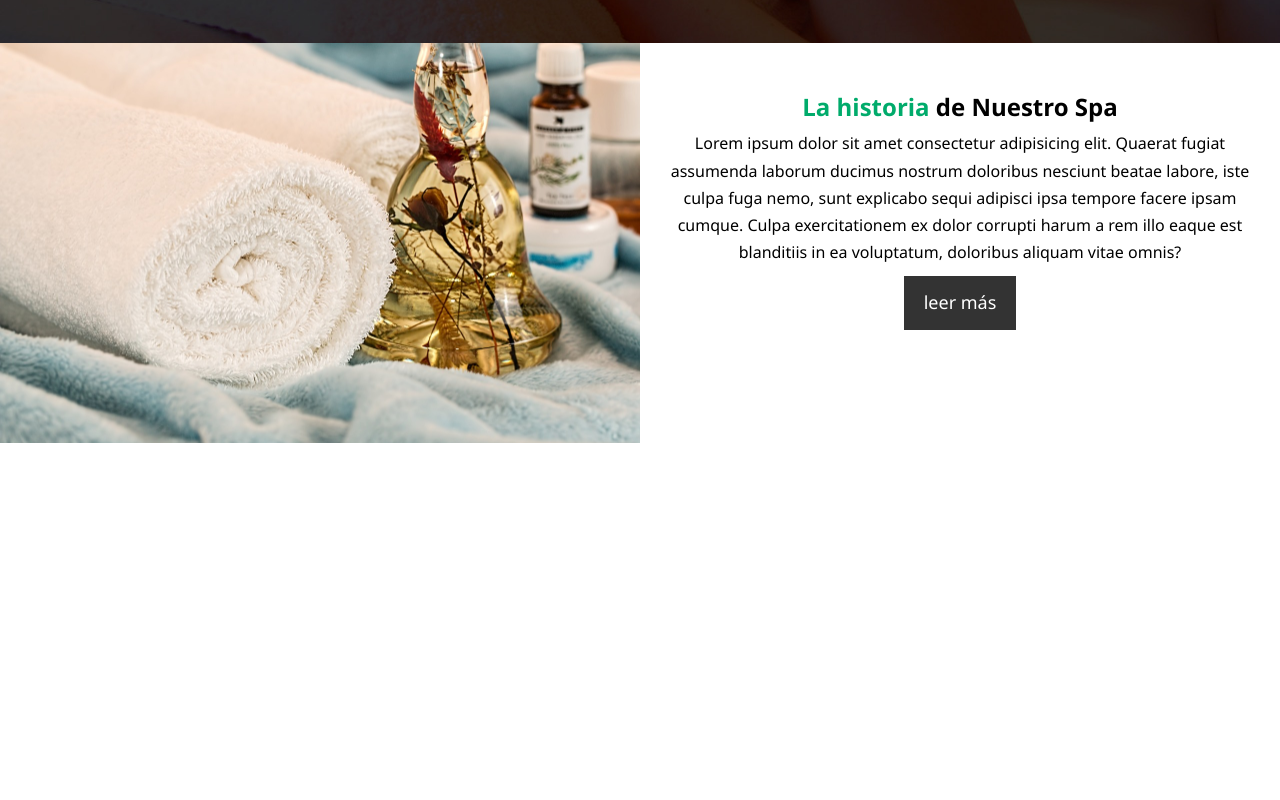
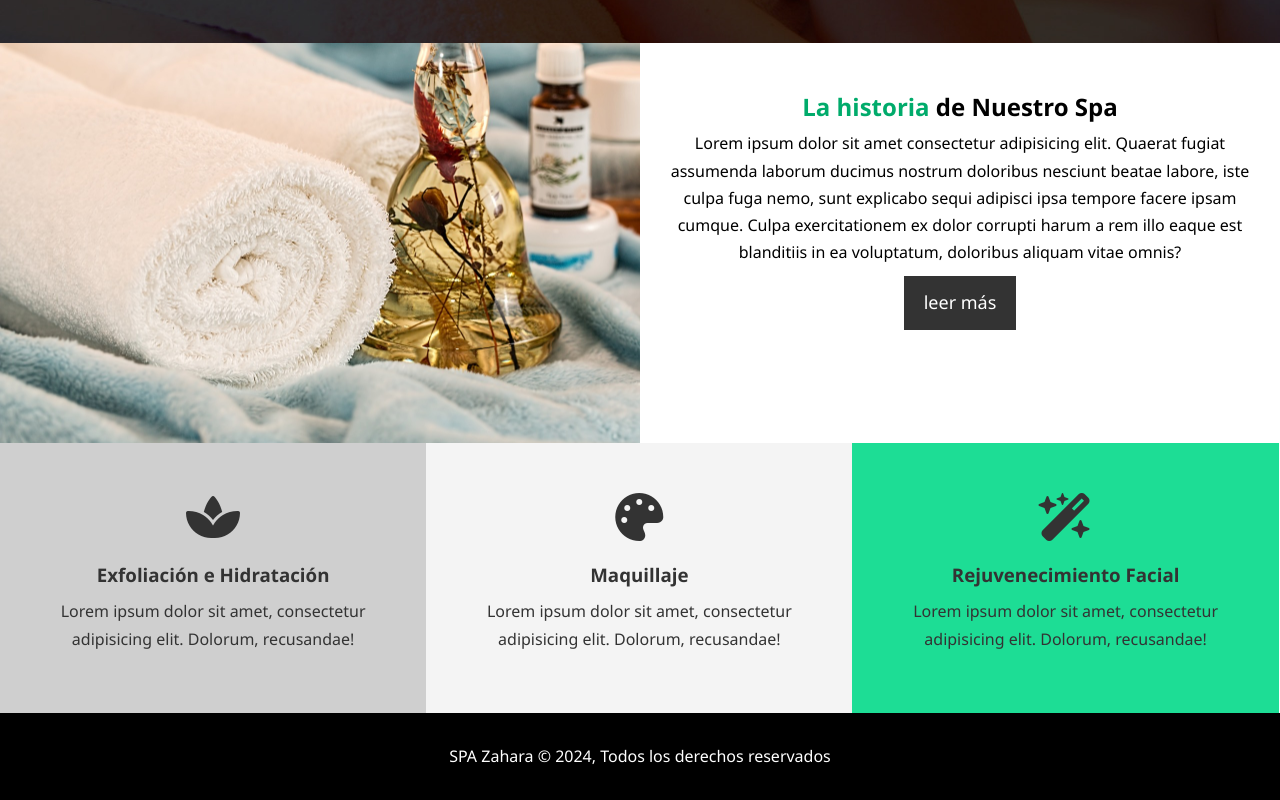
Before and after one commit to cyranoRebaza/SPA-Zahara, a plain HTML site: page index.html in a window 1280 px wide. Shown: the part 624-1424 px from the top of the page. Before the commit the page ends 1067 px from the top, so only its background shows below. Drawn offline with Linux system fonts and the light colour scheme.

Commit message:
Creación de features y Footer

```diff
--- a/css/styles.css
+++ b/css/styles.css
@@ -33,6 +33,10 @@ p {
   max-width: 1100px;
   overflow: auto;
   padding: o 20px;
+}
+
+.clr {
+  clear: both; /* Resetear los flotantes */
 }
 
 .btn {
@@ -141,3 +145,38 @@ p {
   padding: 50px 30px;
   overflow: hidden; /* para impedir que salga los scroll*/
 }
+
+/* Features */
+.box {
+  float: left;
+  width: 33.3%;
+  padding: 50px;
+  text-align: center;
+}
+
+.box i {
+  margin-bottom: 20px; /* para que se separe el icono del texto del titulo*/
+}
+
+.bg-gray {
+  background: #cfcfcf;
+  color: #333;
+}
+
+.bg-light {
+  background: #f4f4f4;
+  color: #333;
+}
+
+.bg-primary {
+  background: #1ddd95;
+  color: #333;
+}
+
+/* Fotter */
+#main-footer {
+  text-align: center;
+  background-color: #000;
+  color: #fff;
+  padding: 20px;
+}
--- a/index.html
+++ b/index.html
@@ -9,6 +9,11 @@
       content="Bienvenidos al SPA Zahara donde te cuidamos con amor"
     />
     <meta name="keywords" content="spa, belleza, cuidado de la piel, masajes" />
+    <link
+      rel="stylesheet"
+      href="https://cdnjs.cloudflare.com/ajax/libs/font-awesome/6.5.2/css/all.min.css"
+    />
+    <!-- libreria font-awesome cdn-->
     <link rel="stylesheet" href="css/styles.css" />
     <title>SPA Zahara</title>
   </head>
@@ -56,5 +61,43 @@
         <a href="acerca.html" class="btn btn-primary">leer más</a>
       </div>
     </section>
+
+    <!-- Features -->
+    <section id="features">
+      <div class="box bg-gray">
+        <i class="fas fa-spa fa-3x"></i>
+        <h3>Exfoliación e Hidratación</h3>
+        <p>
+          Lorem ipsum dolor sit amet, consectetur adipisicing elit. Dolorum,
+          recusandae!
+        </p>
+      </div>
+
+      <div class="box bg-light">
+        <i class="fa-solid fa-palette fa-3x"></i>
+        <h3>Maquillaje</h3>
+        <p>
+          Lorem ipsum dolor sit amet, consectetur adipisicing elit. Dolorum,
+          recusandae!
+        </p>
+      </div>
+
+      <div class="box bg-primary">
+        <i class="fa-solid fa-wand-magic-sparkles fa-3x"></i>
+        <h3>Rejuvenecimiento Facial</h3>
+        <p>
+          Lorem ipsum dolor sit amet, consectetur adipisicing elit. Dolorum,
+          recusandae!
+        </p>
+      </div>
+    </section>
+
+    <!-- Resetear flotados -->
+    <div class="clr"></div>
+
+    <!-- footer -->
+    <footer id="main-footer">
+      <p>SPA Zahara &copy; 2024, Todos los derechos reservados</p>
+    </footer>
   </body>
 </html>
```
